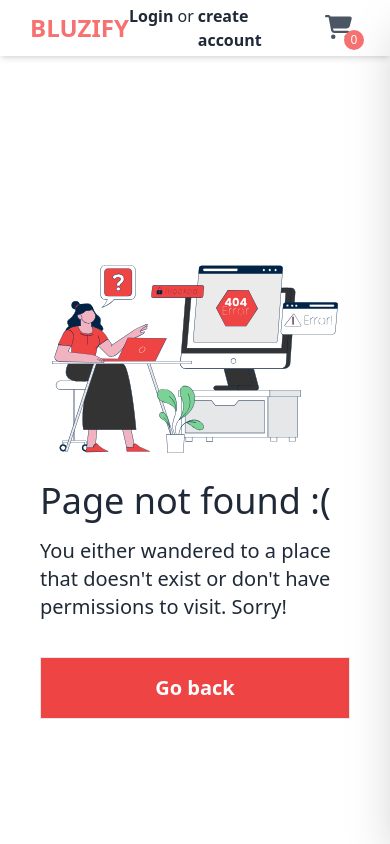
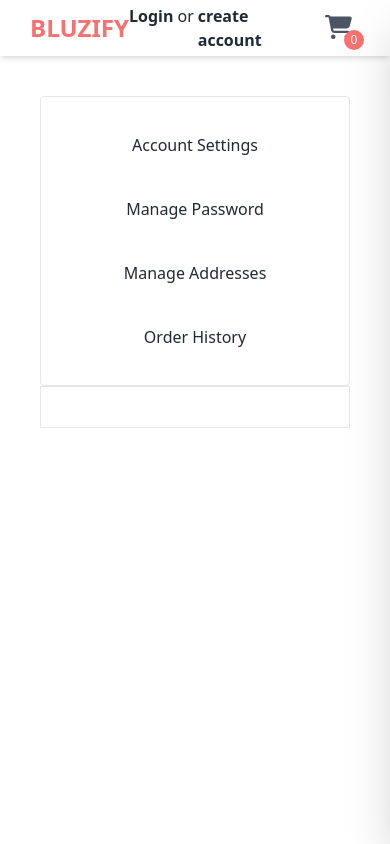
Before and after one commit to petark7/ecommerce, a React (Vite) app: page /account/1 in a window 390 px wide. Shown: the top 844 px of the page. Built offline with nearby package versions, Linux system fonts and the light colour scheme; no server answers.

Commit message:
UI Updates
+ Fully responsive now

```diff
--- /dev/null
+++ b/src/components/AccountSettings.jsx
@@ -0,0 +1,14 @@
+import Button from './Button';
+
+const AccountSettings = () => (
+	<section className="">
+		<form className="flex flex-col gap-3 items-center w-full">
+			<input type="text" placeholder="Name" className="input input-bordered w-full" />
+			<input type="text" placeholder="Email" className="input input-bordered w-full" />
+			<input type="text" placeholder="Phone number" className="input input-bordered w-full" />
+			<Button label="Submit changes" />
+		</form>
+	</section>
+);
+
+export default AccountSettings;
--- /dev/null
+++ b/src/components/Button.jsx
@@ -0,0 +1,16 @@
+import React from 'react';
+
+const Button = ({ label, handleClick, children }) => (
+	<button
+		type="button"
+		className="w-full border p-5 px-8 mt-5 bg-gray-700 font-bold text-white active:scale-[0.98]"
+		onClick={() => {
+			handleClick();
+		}}
+	>
+		{label}
+		{children}
+	</button>
+);
+
+export default Button;
--- /dev/null
+++ b/src/components/ManageAddresses.jsx
@@ -0,0 +1,7 @@
+import React from 'react';
+
+const ManageAddresses = () => (
+	<div>ManageAddresses</div>
+);
+
+export default ManageAddresses;
--- /dev/null
+++ b/src/components/ManagePassword.jsx
@@ -0,0 +1,7 @@
+import React from 'react';
+
+const ManagePassword = () => (
+	<div>ManagePassword</div>
+);
+
+export default ManagePassword;
--- /dev/null
+++ b/src/components/OrderDetails.jsx
@@ -0,0 +1,28 @@
+import Button from './Button';
+
+const OrderDetails = ({ status, items, total, id, buttonAction }) => (
+	<div className="flex justify-between items-center pb-5 border-b">
+		<div className="flex flex-col md:flex-row md:justify-around w-full md:items-center">
+			<div className="flex items-center gap-3">
+				<div className="text-lg uppercase font-bold">Order #1435</div>
+
+			</div>
+			<div className="text-lg uppercase">24/08/2023</div>
+			<div className="flex gap-5 items-center lg:w-[200px] lg:justify-between">
+				<div className=""><span className="text-xl font-semibold">24</span> items</div>
+				<div className="text-red-400 font-semibold text-xl">$421</div>
+			</div>
+		</div>
+		<div className="flex h-[80px] flex-col md:flex-row justify-around items-end md:items-center md:gap-5">
+			<div className="border flex justify-center bg-blue-200 font-semibold rounded mt-2 px-2 md:px-3 md:py-1 max-w-[100px]">Shipped</div>
+
+			<div className="flex justify-center bg-gray-200 p-2
+      font-semibold rounded mt-2 hover:cursor-pointer w-[130px]"
+			>
+				More details
+			</div>
+		</div>
+	</div>
+);
+
+export default OrderDetails;
--- /dev/null
+++ b/src/components/OrderHistory.jsx
@@ -0,0 +1,34 @@
+import React, { useEffect, useState } from 'react';
+import { useSelector } from 'react-redux';
+import { getOrdersForUser } from '../firebase/utils';
+import OrderDetails from './OrderDetails';
+import { selectUser } from '../redux/slices/UserSlice';
+
+const OrderHistory = () => {
+	const [orders, setOrders] = useState();
+	const user = useSelector(selectUser);
+	const [renderableOrders, setRenderableOrders] = useState();
+	const test = async () => {
+		const orders = await getOrdersForUser(user.uid);
+		setOrders(orders);
+	};
+
+	useEffect(() => {
+		test();
+	}, []);
+	useEffect(() => {
+		if (orders) {
+			const orderElements = orders.map(order => (
+				<OrderDetails />
+			));
+			setRenderableOrders(orderElements);
+		}
+	}, [orders]);
+	return (
+		<div className="flex flex-col">
+			{renderableOrders}
+		</div>
+	);
+};
+
+export default OrderHistory;
--- a/src/components/UserDropdown.jsx
+++ b/src/components/UserDropdown.jsx
@@ -1,11 +1,12 @@
 import { FontAwesomeIcon } from '@fortawesome/react-fontawesome';
 import { faUserCircle } from '@fortawesome/free-solid-svg-icons';
 import { useDispatch } from 'react-redux';
-import { Link } from 'react-router-dom';
+import { useNavigate } from 'react-router-dom';
 import { clearCartAction, logUserOut } from '../redux/slices/UserSlice';
 
 const UserDropdown = () => {
 	const dispatch = useDispatch();
+	const navigate = useNavigate();
 
 	return (
 		<div className="dropdown dropdown-end">
@@ -20,7 +21,18 @@ const UserDropdown = () => {
 				className="dropdown-content z-[1] menu p-2 shadow bg-base-100
       rounded-box w-52"
 			>
-				<li><a><Link to="/order-history">Order History</Link></a></li>
+				<li onClick={() => {
+					navigate('/account/order_history');
+				}}
+				><a>Order History</a>
+				</li>
+
+				<li onClick={() => {
+					navigate('/account/t');
+				}}
+				><a>Account Settings</a>
+				</li>
+
 				<li>
 					<a onClick={() => {
 						dispatch(logUserOut());
--- a/src/firebase/utils.js
+++ b/src/firebase/utils.js
@@ -1,6 +1,6 @@
 import { initializeApp } from 'firebase/app';
 import { getAuth, signInWithEmailAndPassword, signOut } from 'firebase/auth';
-import { doc, setDoc, getDoc, getFirestore, addDoc, collection } from 'firebase/firestore';
+import { query, where, getDocs, doc, setDoc, getDoc, getFirestore, addDoc, collection } from 'firebase/firestore';
 import { toast } from 'react-toastify';
 import { firebaseConfig } from '../firebaseConfig';
 import showToast, { ShowToast } from '../utils/toast';
@@ -71,5 +71,18 @@ export const createOrderFirestore = async (userID, formData) => {
 	}
 };
 
+export const getOrdersForUser = async userID => {
+	const ordersCollection = collection(db, 'orders');
+	const q = query(ordersCollection, where('userID', '==', userID));
+	const querySnapshot = await getDocs(q);
+
+	const orders = [];
+	for (const doc of querySnapshot.docs) {
+		orders.push(doc.data());
+	}
+
+	return orders;
+};
+
 // TODO: create user
 // const createUser = async (email, password) => {};
--- /dev/null
+++ b/src/pages/account.jsx
@@ -0,0 +1,84 @@
+import { useEffect, useState } from 'react';
+import { useParams } from 'react-router-dom';
+import Layout from '../components/Layout';
+import ManagePassword from '../components/ManagePassword';
+import AccountSettings from '../components/AccountSettings';
+import ManageAddresses from '../components/ManageAddresses';
+import OrderHistory from '../components/OrderHistory';
+
+const Account = () => {
+	const [activeButton, setActiveButton] = useState('action_settings');
+	const { page } = useParams();
+	const items = [
+		{
+			id: 'account_settings',
+			label: 'Account Settings',
+			action: () => {
+				setActiveButton('account_settings');
+			}
+		},
+		{
+			id: 'manage_password',
+			label: 'Manage Password',
+			action: () => {
+				setActiveButton('manage_password');
+			}
+
+		},
+		{
+			id: 'manage_addresses',
+			label: 'Manage Addresses',
+			action: () => {
+				setActiveButton('manage_addresses');
+			}
+		},
+		{
+			id: 'order_history',
+			label: 'Order History',
+			action: () => {
+				setActiveButton('order_history');
+			}
+		}
+	];
+
+	useEffect(() => {
+		setActiveButton(page);
+		console.log(page);
+	}, [page]);
+
+	return (
+		<Layout>
+			<section className="container mx-auto p-10">
+				<div className="flex items-center justify-center ">
+					<ul className="flex flex-col lg:flex-row gap-4 p-4 items-center py-6 w-full border rounded">
+						{items.map(item => (
+							<li
+								key={item.id}
+								id={item.id}
+								className={`text-center w-full p-3 px-5 hover:bg-gray-200
+                rounded transition duration-200 hover:cursor-pointer
+                ${activeButton === item.id && 'bg-red-200'}`}
+								onClick={item.action}
+							>
+								<a>{item.label}</a>
+							</li>
+						))}
+					</ul>
+				</div>
+				<div>
+					<div className="border p-5">
+						{activeButton === 'account_settings' && <AccountSettings />}
+
+						{activeButton === 'manage_password' && <ManagePassword />}
+
+						{activeButton === 'manage_addresses' && <ManageAddresses />}
+
+						{activeButton === 'order_history' && <OrderHistory />}
+					</div>
+				</div>
+			</section>
+		</Layout>
+	);
+};
+
+export default Account;
--- a/src/pages/checkout.jsx
+++ b/src/pages/checkout.jsx
@@ -104,7 +104,7 @@ const Checkout = () => {
 	);
 	return (
 		<Layout>
-			<section className="container mx-auto flex items-center justify-center min-h-screen m-10">
+			<section className="flex justify-center min-h-screen md:m-0 my-10 mx-5 md:mt-10 md:mb-10">
 				{cartTotal > 0 ? notEmptyCart : emptyCart}
 			</section>
 		</Layout>
--- /dev/null
+++ b/src/redux/slices/OrdersSlice.js
@@ -0,0 +1,13 @@
+import { createSlice } from '@reduxjs/toolkit';
+
+const ordersSlice = createSlice({
+	name: 'orders',
+	initialState: {
+		orders: []
+	},
+	reducers: {}
+});
+
+export const selectOrders = state => state.orders.orders;
+
+export default ordersSlice.reducer;
--- a/src/router.jsx
+++ b/src/router.jsx
@@ -4,6 +4,7 @@ import ProductDetails from './pages/product-details';
 import Login from './pages/login';
 import NotFound from './pages/notfound';
 import Checkout from './pages/checkout';
+import Account from './pages/account';
 
 const Router = () => (
 	<Routes>
@@ -11,6 +12,7 @@ const Router = () => (
 		<Route path="/product-details/:id" element={<ProductDetails />} />
 		<Route path="/checkout" element={<Checkout />} />
 		<Route path="/login" element={<Login />} />
+		<Route path="/account/:page" element={<Account />} />
 		<Route path="*" element={<NotFound />} />
 	</Routes>
 );
```
